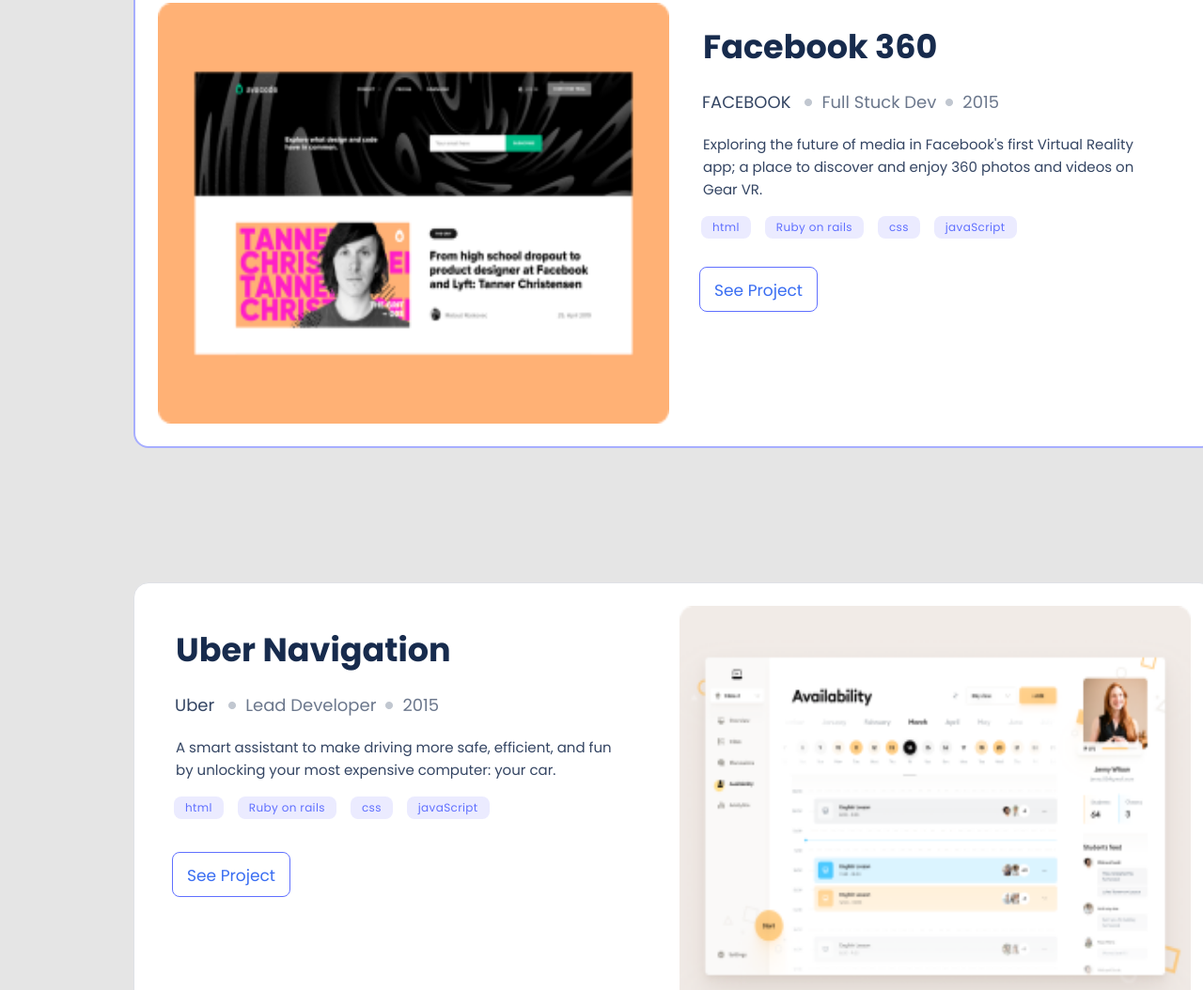
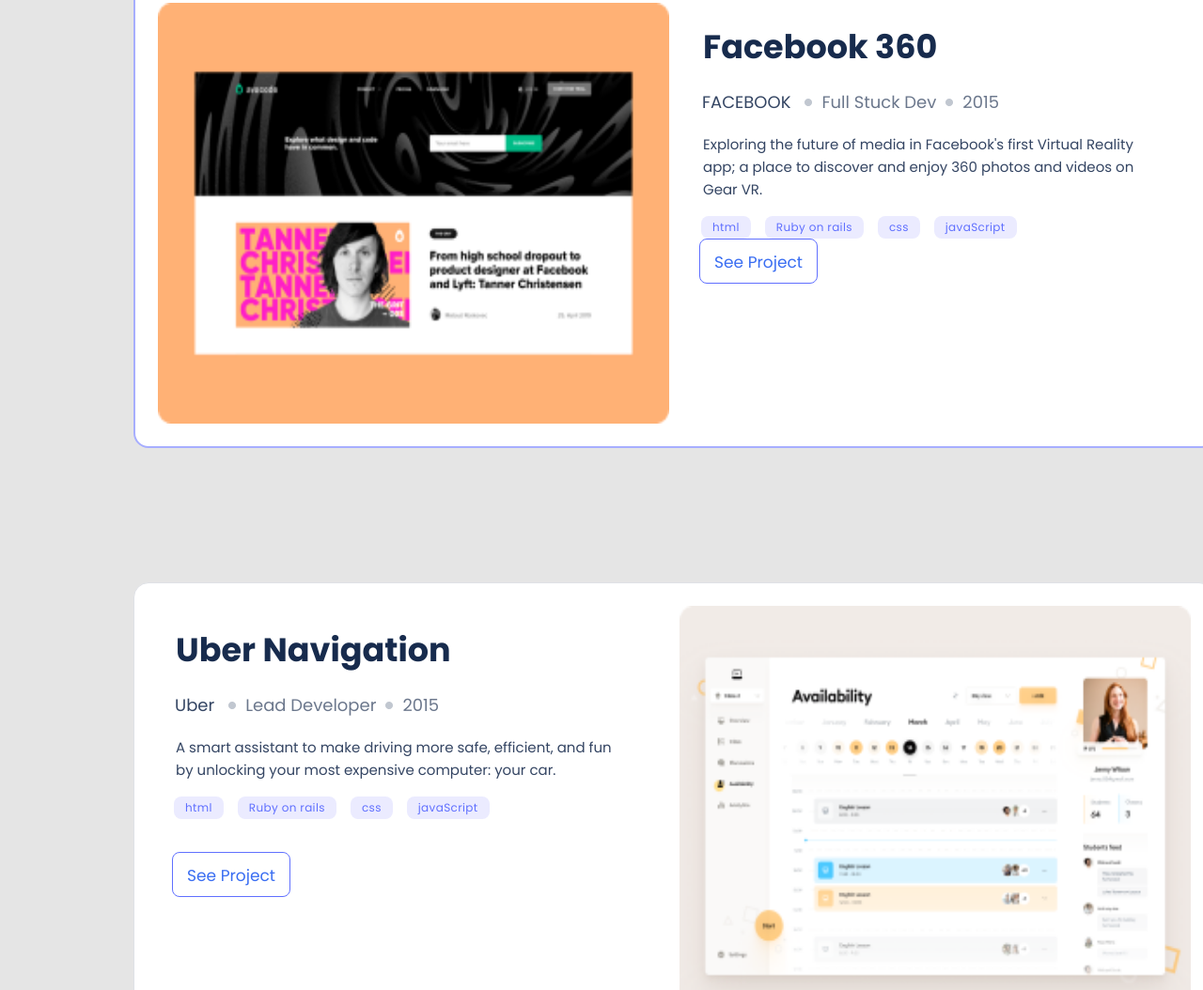
Before and after one commit to rodrigopenayo98/my-rod-porf, a website: page index.html in a window 1280 px wide. Shown: the part 2433-3487 px from the top of the page at 94% size. Drawn offline with Linux system fonts and the light colour scheme.

```diff
--- a/index.html
+++ b/index.html
@@ -216,7 +216,7 @@
               <li>css</li>
               <li>javaScript</li>
             </ul>
-            <button class="work-button work-button3" onclick="onClickProject(2)">See Project</button>
+            <button class="work-button button-corrected " onclick="onClickProject(2)">See Project</button>
           </div>
         </div>
         <div id="portfolio4" class="work multipost">
```
